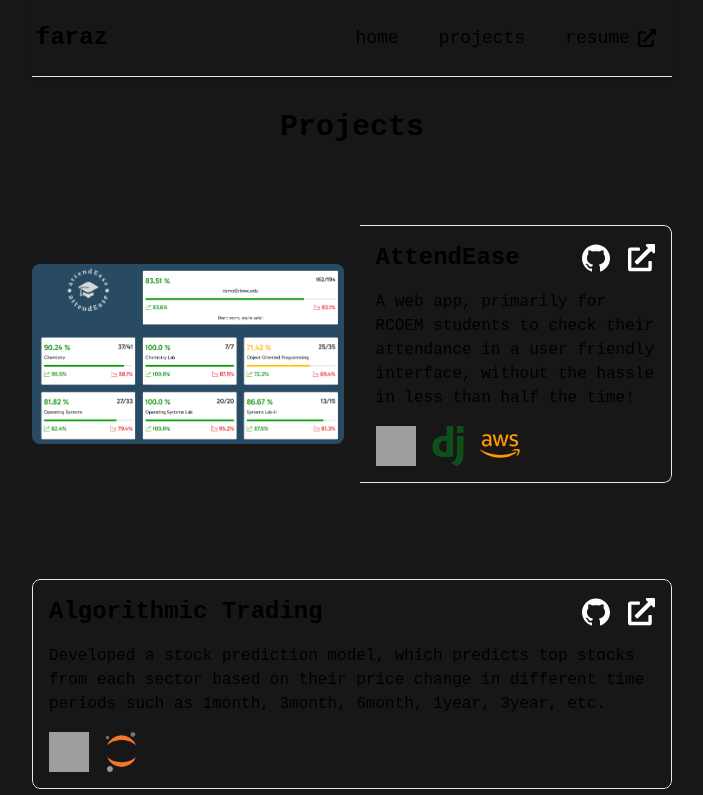
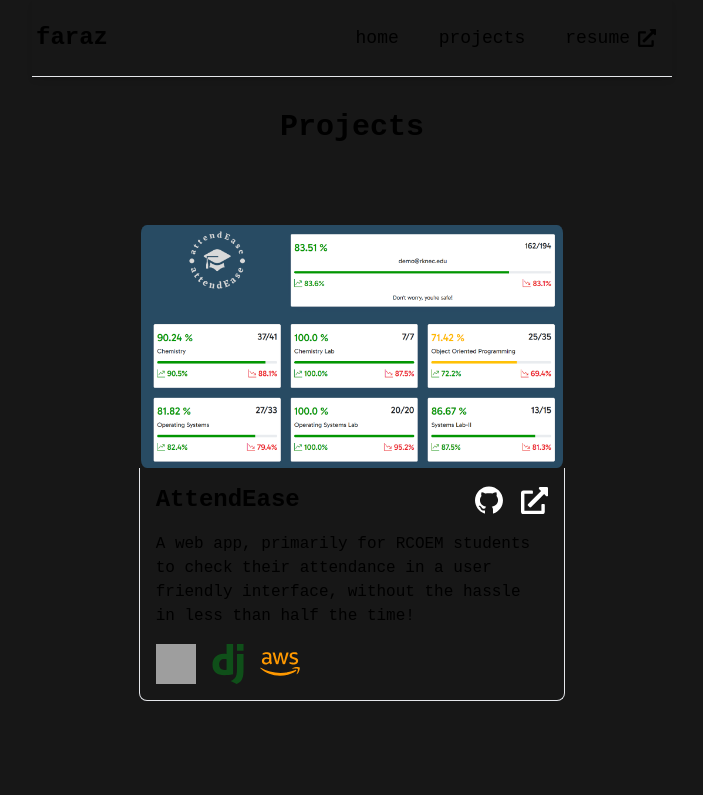
Before and after one commit to SFarazH/portfolio, a Next.js app: page /projects in a window 1280 px wide. Shown: the top 795 px of the page, without its empty margins (288-991 px from the left). Built offline with nearby package versions, Linux system fonts and the light colour scheme; grey boxes are pictures that could not be loaded.

Commit message:
update project card

```diff
--- a/app/page.js
+++ b/app/page.js
@@ -2,7 +2,7 @@
 import { React, useState, useEffect } from "react";
 import AboutMe from "@/components/AboutMe";
 import ProjectCard from "@/components/ProjectCard";
-import me from "../public/image.png";
+// import me from "../public/me2.png";
 import projects from "../public/projects.json";
 import Skills from "@/components/Skills";
 import Contact from "@/components/Contact";
@@ -31,15 +31,17 @@ export default function Home() {
         </div>
       ) : (
         <>
-          <main className={`flex fira flex-col justify-between `}>
+          <main className={`flex fira flex-col justify-between`}>
             <AboutMe />
             <Skills />
-            <div className="my-4">
+            <div className="my-4 mx-auto overflow-hidden">
               <h2 className="text-3xl font-bold">Featured Projects</h2>
+              <div>
                 {projects
                   .filter((project) => project.ft)
                   .map((project) => (
                     <ProjectCard
+                      className='mx-auto'
                       img={project.img}
                       title={project.title}
                       details={project.description}
@@ -48,6 +50,7 @@ export default function Home() {
                       live={project.live}
                     />
                   ))}
+              </div>
             </div>
 
             <Achievements />
--- a/components/Navbar.jsx
+++ b/components/Navbar.jsx
@@ -55,7 +55,7 @@ const Navbar = () => {
 
   return (
     <ThemeProvider enableSystem={true} attribute="class">
-      <header className="flex justify-between md:px-1 py-4 shadow-md fira md:border-b sticky top-0 opacity-100 px-4 bg-neutral-900">
+      <header className="flex justify-between md:px-1 py-4 shadow-md fira md:border-b sticky top-0 opacity-100 px-4 bg-neutral-900 z-50">
         <h2 className="cursor-pointer font-bold flex items-center text-2xl">
           faraz
         </h2>
--- a/components/ProjectCard.jsx
+++ b/components/ProjectCard.jsx
@@ -1,28 +1,36 @@
 "use client";
 import Image from "next/image";
-import React from "react";
+import React, { useEffect } from "react";
 import { AiFillGithub } from "react-icons/ai";
 import { FaExternalLinkAlt } from "react-icons/fa";
 import Link from "next/link";
+import "aos/dist/aos.css";
+import AOS from "aos";
 
 export default function ProjectCard(props) {
+  useEffect(() => {
+    AOS.init({ duration: 1000 });
+  }, []);
   return (
     <>
-      <div className="sm:flex mx-5 md:mx-0 rounded-lg my-12 rounded-3xl overflow-hidden gap-4">
+      <div
+        data-aos="fade-up"
+        className="mx-5 md:mx-0 rounded-lg my-12 rounded-3xl overflow-hidden gap-4 z-1"
+      >
         {props.img && (
-          <div className="w-full sm:w-1/2 sm:w-auto md:w-1/2 overflow-hidden pb-1 px-0.5 md:p-0 flex items-center justify-center">
+          <div className="w-2/3 overflow-hidden pb-1 px-0.5 md:p-0 flex items-center justify-center mx-auto">
             <img
               src={props.img}
-              className="object-fill items-center max-h-56 lg:max-h-full rounded-lg"
+              className="object-fill h-1/2 items-center rounded-lg px-0.5"
             />{" "}
             {/**rounded-t-lg md:rounded-t-none md:rounded-l-lg */}
           </div>
         )}
         <div
-          className={`p-4 rounded-lg  ${
+          className={`p-4 bo rounded-lg mx-auto ${
             props.img
-              ? "w-full sm:w-1/2 md:w-1/2 border-x border-b rounded-t-none md:border-l-0 md:rounded-r-lg md:border-r md:border-y md:rounded-l-none  "
-              : "w-full border"
+              ? "w-2/3 border-x border-b rounded-t-none"
+              : "w-2/3 border"
           }`}
         >
           <div className="flex justify-between  ">
--- a/package.json
+++ b/package.json
@@ -9,6 +9,7 @@
     "lint": "next lint"
   },
   "dependencies": {
+    "aos": "^2.3.4",
     "next": "14.2.3",
     "next-themes": "^0.3.0",
     "react": "^18",
```
Also changed, not shown: 1 other file (tests, documents, lock files or other folders). Lines whose indentation alone changed are shown as unchanged.
